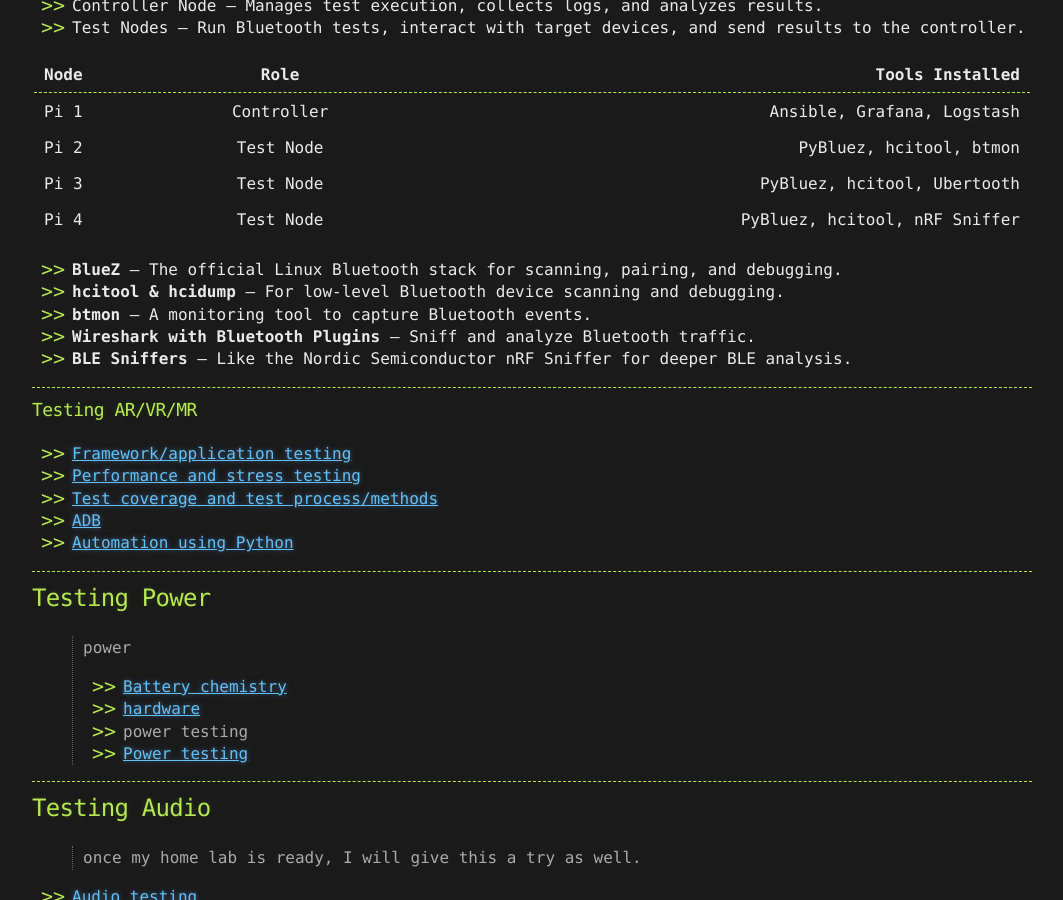
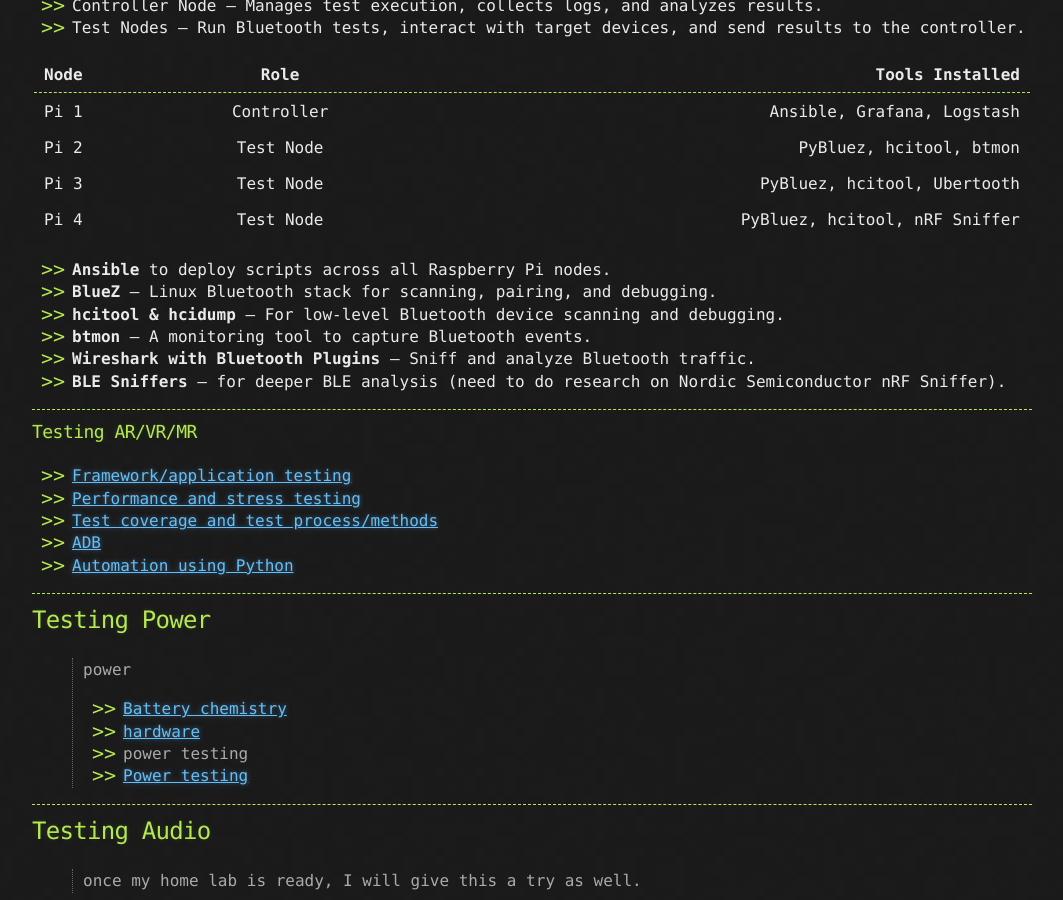
Before and after one commit to sciustechnologia/sciustechnologia.github.io, a Jekyll site: the page built from index.md, in a window 1280 px wide and 900 px high, scrolled down 1011 px. Shown: the whole window, without its empty margins (108-1171 px from the left). Built offline with Jekyll 4.4.1, drawn with Linux system fonts in a browser that asks for light colours.

Commit message:
Update index.md

```diff
--- a/index.md
+++ b/index.md
@@ -46,11 +46,12 @@ Currently building my **Bluetooth testing lab** with a **Raspberry Pi 5 Cluster*
 | Pi 3    |  Test Node   | PyBluez, hcitool, Ubertooth |
 | Pi 4  |  Test Node   | PyBluez, hcitool, nRF Sniffer |
 
-* **BlueZ** – The official Linux Bluetooth stack for scanning, pairing, and debugging.
+* **Ansible** to deploy scripts across all Raspberry Pi nodes.
+* **BlueZ** – Linux Bluetooth stack for scanning, pairing, and debugging.
 * **hcitool & hcidump** – For low-level Bluetooth device scanning and debugging.
 * **btmon** – A monitoring tool to capture Bluetooth events.
 * **Wireshark with Bluetooth Plugins** – Sniff and analyze Bluetooth traffic.
-* **BLE Sniffers** – Like the Nordic Semiconductor nRF Sniffer for deeper BLE analysis.
+* **BLE Sniffers** – for deeper BLE analysis (need to do research on Nordic Semiconductor nRF Sniffer).
 
 ---
 
```
